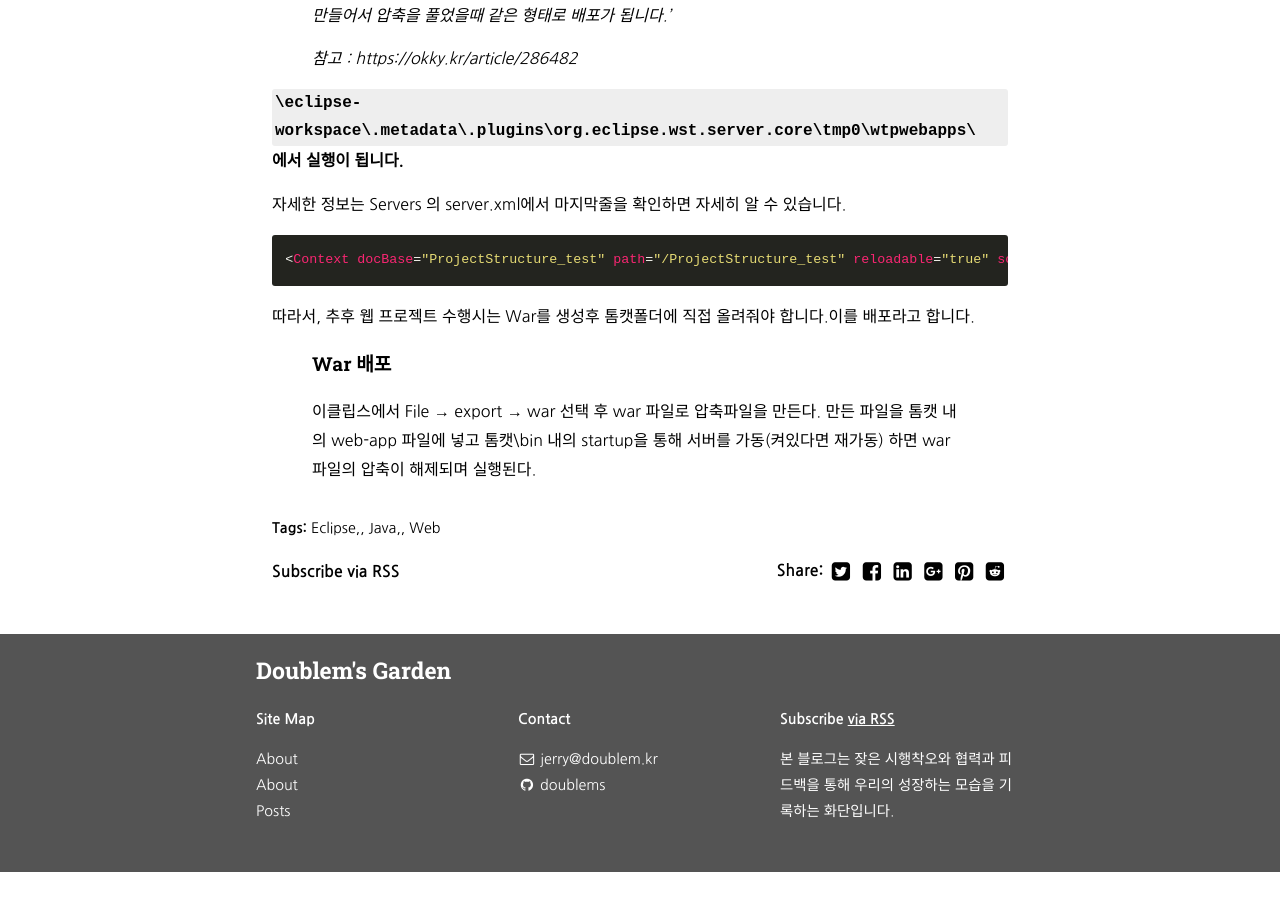
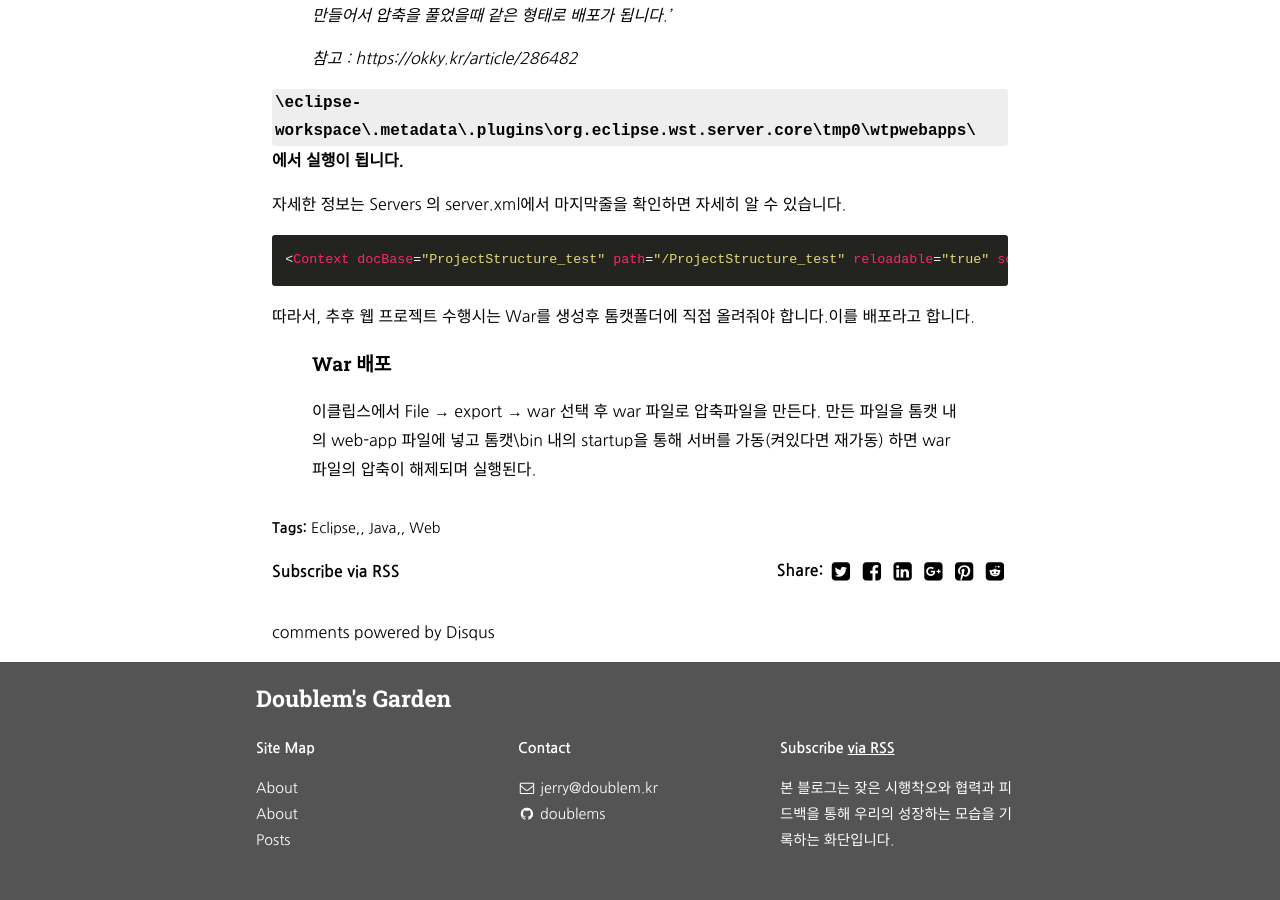
Before and after one commit to doublems/doublems.github.io_old, a Jekyll site: the page built from _posts/2017-11-13-webJorney.markdown, in a window 1280 px wide and 900 px high, scrolled down 9521 px. Built offline with Jekyll 4.4.1, drawn with Linux system fonts in a browser that asks for light colours; nearby versions of some CDN libraries; some web fonts are replaced; comment, search, counter and statistics services are not loaded; before the commit the page ends 10393 px from its top, so only the background shows below that; part of the change alters nothing that is shown.

Commit message:
diqus추가

```diff
--- a/_config.yml
+++ b/_config.yml
@@ -39,7 +39,7 @@ jekyll-archives:
     tag: '/tag/:name/'
 
 # Disqus comments
-# disqus_shortname: bencentra
+disqus_shortname: doublems
 
 # Google analytics
 # ga_tracking_id: "UA-XXXX-1"
--- a/_posts/2017-11-13-webJorney.markdown
+++ b/_posts/2017-11-13-webJorney.markdown
@@ -6,7 +6,6 @@ author: Jerry Ahn
 categories: Web Programming
 tags:	Eclipse, Java, Web
 cover:  "/assets/instacode.png"
-comments: true
 
 ---
 
```
